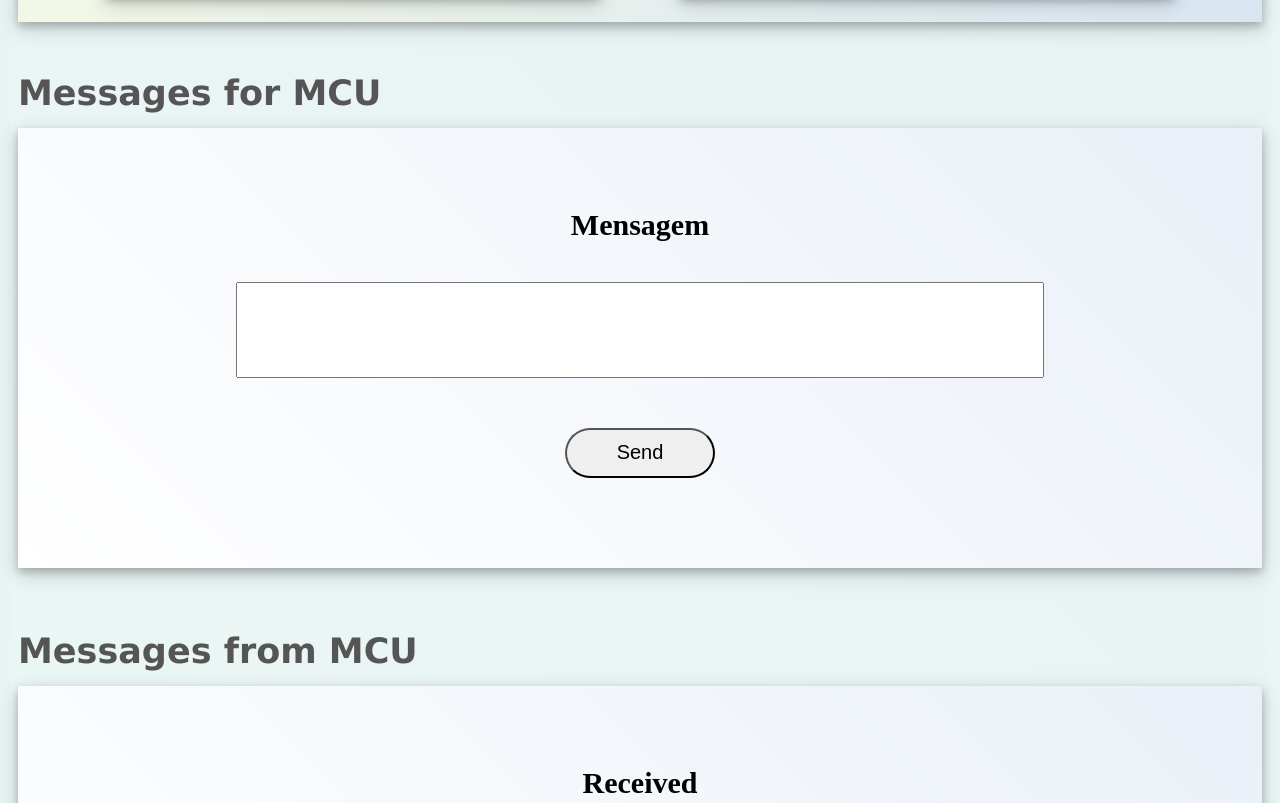
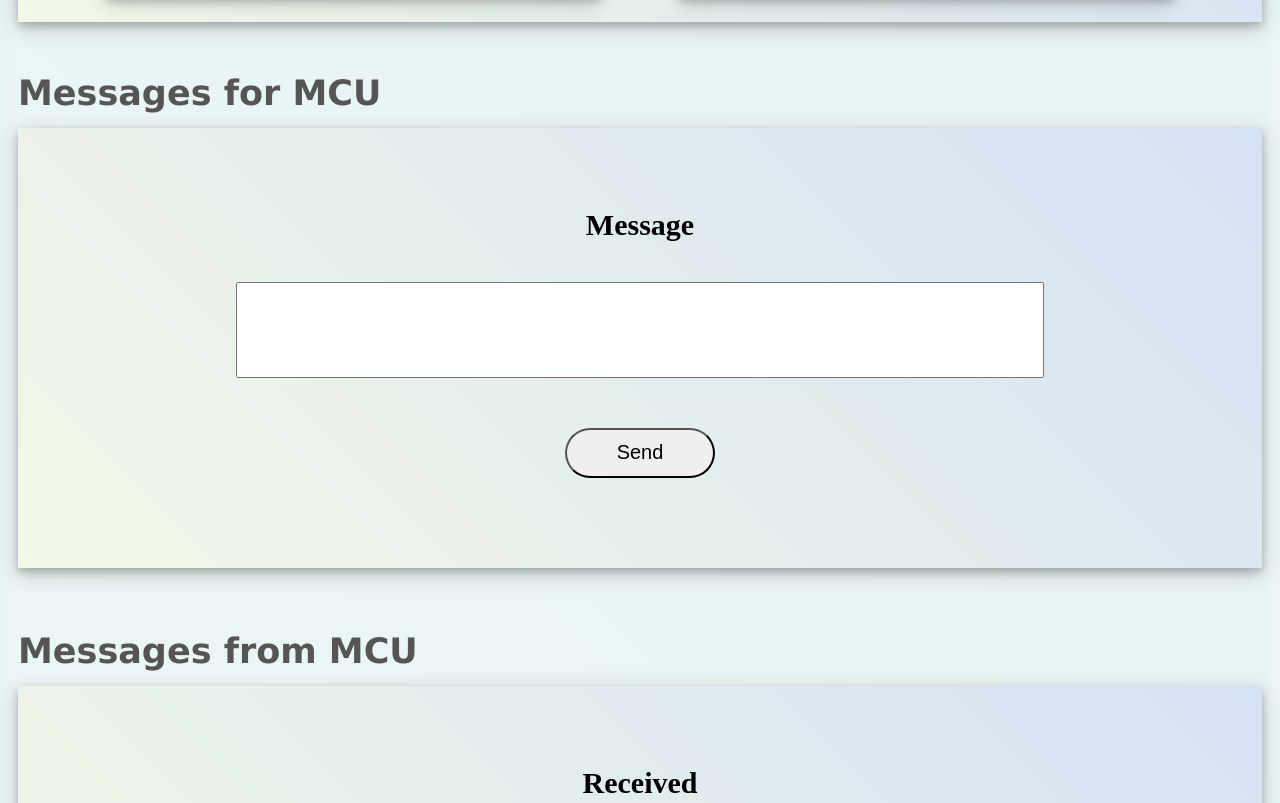
Before and after one commit to XandGVaz/WiFi_communication, a plain HTML site: page template/index.html in a window 1280 px wide. Shown: the part 960-1763 px from the top of the page. Drawn offline with Linux system fonts and the light colour scheme; no server answers.

Commit message:
README v4

```diff
--- a/template/index.html
+++ b/template/index.html
@@ -35,7 +35,11 @@
             }
             .Interactive {
               font-size: 40px;
-              background-image: linear-gradient(45deg, white, rgb(234, 240, 248));
+              background-image: linear-gradient(
+                45deg,
+                rgb(242, 248, 230),
+                rgb(212, 226, 245)
+              );
               display: flex;
               height: auto;
               flex-flow: column wrap;
@@ -102,6 +106,7 @@
               padding: 5px;
             }
             .Evironment .Interactive {
+              background-image: linear-gradient(45deg, white, rgb(234, 240, 248));
               margin: 20px 40px 20px 40px;
               padding: 2% 5% 2%;
               width: 30%;
@@ -215,7 +220,7 @@
         <h2>Messages for MCU</h2>
         <div class="Interactive">
             <form id="msgForm" onsubmit="sendMsg(event)">
-                <h3>Mensagem</h3>
+                <h3>Message</h3>
                 <p><input type="text" id="client" name="clientMsg" ></p>
                 <p><button class="submitButton" type="submit">Send</button></p>
             </form>
```
Also changed, not shown: template/page_pt1.png (added), template/page_pt2.png (added), 1 other file.
